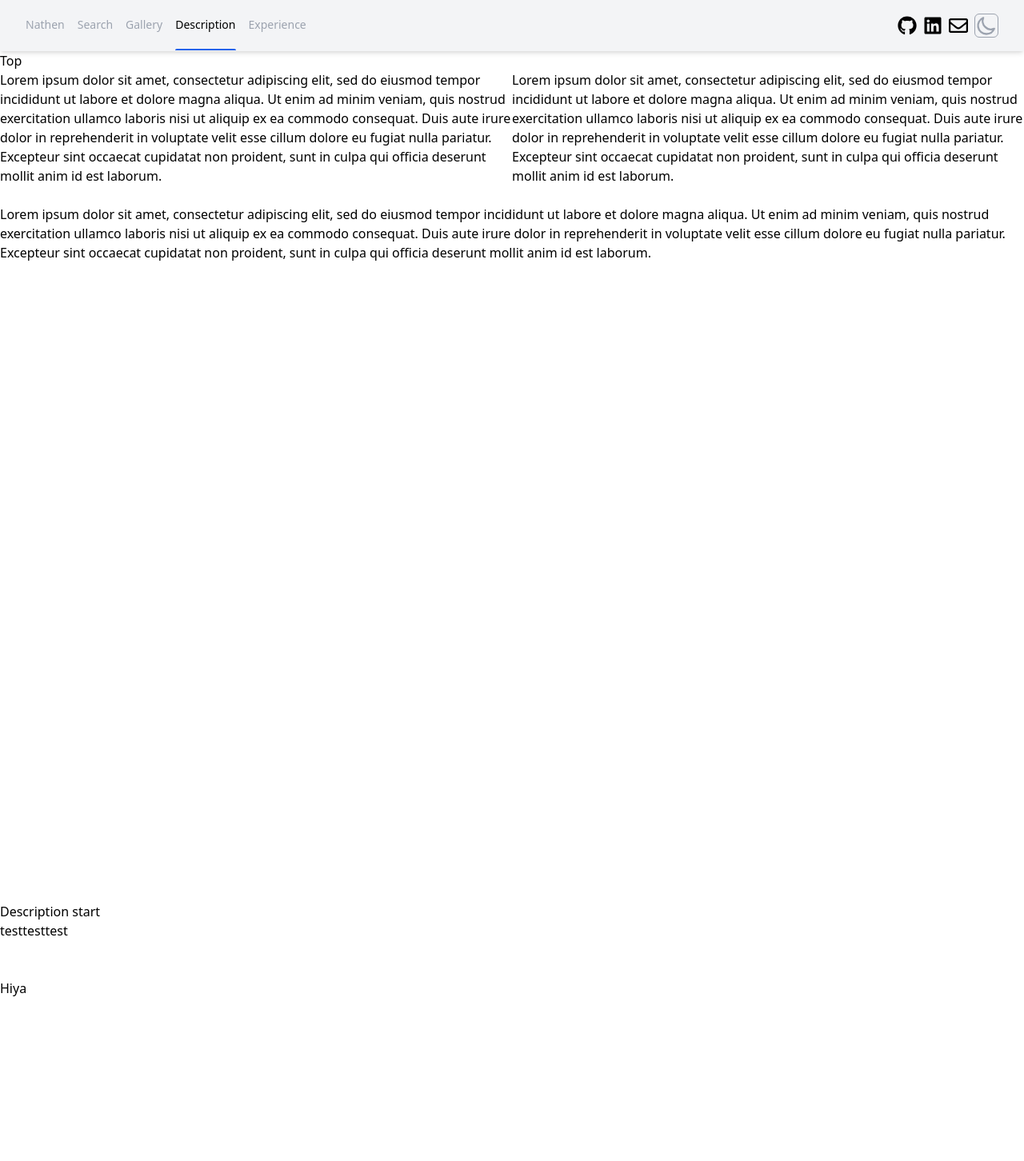
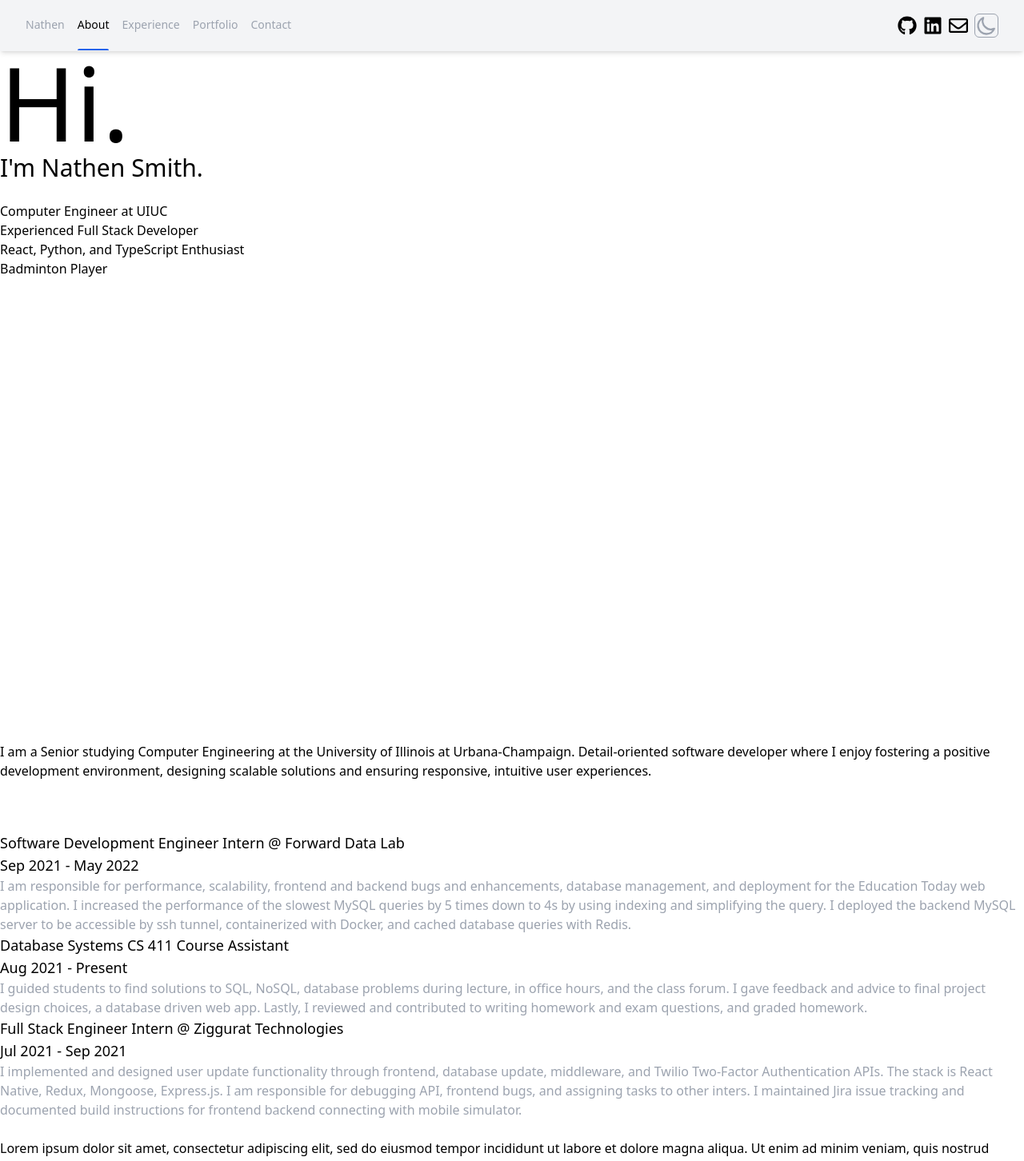
Before and after one commit to Nathen-Smith/react-tutorial, a React (Create React App) app in the folder web/: page / in a window 1280 px wide. Shown: the top 1452 px of the page at 80% size. Before the commit the page ends 1248 px from the top, so only its background shows below. Built offline with nearby package versions, Linux system fonts and the light colour scheme.

Commit message:
may want to refactor to a package for nav progress

```diff
--- a/web/src/App.jsx
+++ b/web/src/App.jsx
@@ -4,27 +4,21 @@ import { Disclosure } from "@headlessui/react";
 import { MenuIcon, XIcon, SunIcon, MoonIcon } from "@heroicons/react/outline";
 import { FontAwesomeIcon } from "@fortawesome/react-fontawesome";
 import Content from "./Content";
-import { navIconLinks } from "./constants";
+import { pageSections, navIconLinks, mobileLeftItems } from "./constants";
 
 function classNames(...classes) {
   return classes.filter(Boolean).join(" ");
 }
 
 const App = () => {
-  const [navLinks, setNavLinks] = useState([
-    { name: "Nathen", to: "#", active: true },
-    { name: "Search", to: "#search", active: false },
-    { name: "Gallery", to: "#gallery", active: false },
-    { name: "Description", to: "#description", active: false },
-    { name: "Experience", to: "#experience", active: false },
-  ]);
+  const [navLinks, setNavLinks] = useState(pageSections);
 
-  const updateFieldChanged = useCallback(
+  const setPageSectionTrue = useCallback(
     (index) => {
       let newArr = [...navLinks]; // copying the old array
       newArr[index].active = true; // setting element at this index true
       newArr.forEach((_, idx) => {
-        idx !== index && (newArr[idx].active = false);
+        idx !== index && (newArr[idx].active = false); // set everything else false
       });
 
       setNavLinks(newArr);
@@ -36,28 +30,53 @@ const App = () => {
     window.onscroll = () => {
       let navLinksLen = navLinks.length;
       for (let i = 1; i < navLinksLen; i++) {
+        let elementDistanceFromTopOfViewHeight = document
+          .getElementById(navLinks[i].to.slice(1))
+          ?.getBoundingClientRect().top;
         if (
-          document
-            .getElementById(navLinks[i].to.slice(1))
-            ?.getBoundingClientRect().top < window.innerHeight
+          elementDistanceFromTopOfViewHeight < window.innerHeight &&
+          elementDistanceFromTopOfViewHeight +
+            parseInt(
+              window
+                .getComputedStyle(
+                  document.getElementById(navLinks[i].to.slice(1))
+                )
+                .getPropertyValue("height")
+                .slice(0, -2) //remove px
+            ) >
+            0
         ) {
-          updateFieldChanged(i);
+          // basically react intersection observer can solve this too
+
+          setPageSectionTrue(i);
           return;
         }
-        updateFieldChanged(0);
+        setPageSectionTrue(0);
       }
     };
-  }, [navLinks, updateFieldChanged]);
+  }, [navLinks, setPageSectionTrue]);
+
+  function setBodyStyle(theme) {
+    if (theme === "dark") {
+      document.body.style.backgroundColor = "#27272a";
+      return;
+    }
+    document.body.style.backgroundColor = "white";
+    return;
+  }
 
   useEffect(() => {
+    // initialization on reload
     if (
       localStorage.theme === "dark" ||
       (!("theme" in localStorage) &&
         window.matchMedia("(prefers-color-scheme: dark)").matches)
     ) {
       document.documentElement.classList.add("dark");
+      setBodyStyle("dark");
     } else {
       document.documentElement.classList.remove("dark");
+      setBodyStyle("light");
     }
   }, []);
 
@@ -66,13 +85,16 @@ const App = () => {
       case "light":
         localStorage.theme = "light";
         document.documentElement.classList.remove("dark");
+        setBodyStyle("light");
         return "light";
       case "dark":
         localStorage.theme = "dark";
         document.documentElement.classList.add("dark");
+        setBodyStyle("dark");
         return "dark";
       default:
         localStorage.removeItem("theme");
+        setBodyStyle("dark");
         return "dark";
     }
   }
@@ -111,7 +133,7 @@ const App = () => {
                           </a>
 
                           <div
-                            className={`NavActiveBar ${
+                            className={`${
                               item.active ? "opacity-100" : "opacity-0"
                             } relative h-0.5 bg-blue-600 dark:bg-indigo-300 -top-0.5 rounded-t-3xl transition-opacity ease-in-out`}
                           ></div>
@@ -120,6 +142,24 @@ const App = () => {
                     </div>
                   </div>
                 </div>
+                <div
+                  className={
+                    "text-black dark:text-white left-0 absolute pl-2 block sm:hidden h-16 text-sm font-medium text-center flex justify-center items-center transition-colors ease-in-out"
+                  }
+                >
+                  {mobileLeftItems.map((item) => {
+                    return (
+                      <a
+                        key={item.name}
+                        href={item.to}
+                        className="h-16 flex items-center"
+                      >
+                        <span className={item.className}>{item.name}</span>
+                      </a>
+                    );
+                  })}
+                </div>
+
                 <div className="absolute inset-y-0 right-0 flex items-center justify-center pr-2 sm:static sm:inset-auto sm:ml-6 sm:pr-0">
                   <div className="ml-3 relative text-sm font-small flex flex-row justify-center items-center space-x-2">
                     {navIconLinks
@@ -195,7 +235,7 @@ const App = () => {
                     // => if in desktop view or is supposed to be visible in mobile view
                     // else show in dropdown
                     return (
-                      <a href={item.link} key={item.link} className="pr-2">
+                      <a href={item.link} key={item.link} className="pr-3">
                         <FontAwesomeIcon
                           icon={item.icon}
                           style={{ height: "24px", width: "24px" }}
--- a/web/src/Content.jsx
+++ b/web/src/Content.jsx
@@ -1,8 +1,53 @@
+import { experience } from "./constants";
+
 const Content = () => {
   return (
     <div className="max-w-7xl mx-auto">
-      <div id="">Top</div>
-      <div className="grid grid-cols-1 sm:grid-cols-2">
+      <div className="h-screen">
+        <p className="text-9xl dark:text-white">Hi.</p>
+        <p className="text-3xl dark:text-white">I'm Nathen Smith.</p>
+        <br />
+        <p className="">Computer Engineer at UIUC</p>
+        <p className="">Experienced Full Stack Developer</p>
+        <p className="">React, Python, and TypeScript Enthusiast</p>
+        <p className="">Badminton Player</p>
+        <br />
+
+        <a href="#about" className="btn btn-light btn-sm sm:hidden">
+          <span style={{ fontWeight: 600 }}>MORE ABOUT ME</span>
+        </a>
+      </div>
+
+      <div id="about" className="pt-16">
+        I am a Senior studying Computer Engineering at the University of
+        Illinois at Urbana-Champaign. Detail-oriented software developer where I
+        enjoy fostering a positive development environment, designing scalable
+        solutions and ensuring responsive, intuitive user experiences.
+      </div>
+
+      <div id="experience" className="pt-16">
+        {experience.map(({ title, date, description }) => {
+          // if (type === "lg") {
+          //   return (
+          //     <div className="flow-root pb-2 mx-1" key={title}>
+          //       <p className="float-left text-gray-200 text-xl">{title}</p>
+          //       <p className="float-right text-gray-300 text-xl">{date}</p>
+          //       <br />
+          //       <p className="float-right text-gray-400 text-lg">{description}</p>
+          //     </div>
+          //   );
+          // }
+          return (
+            <div className="flow-root" key={title}>
+              <p className="text-lg">{title}</p>
+              <p className="text-lg">{date}</p>
+              <p className="float-right text-gray-400">{description}</p>
+            </div>
+          );
+        })}
+      </div>
+
+      {/* <div className="grid grid-cols-1 sm:grid-cols-2">
         <div>
           Lorem ipsum dolor sit amet, consectetur adipiscing elit, sed do
           eiusmod tempor incididunt ut labore et dolore magna aliqua. Ut enim ad
@@ -21,7 +66,7 @@ const Content = () => {
           pariatur. Excepteur sint occaecat cupidatat non proident, sunt in
           culpa qui officia deserunt mollit anim id est laborum.
         </div>
-      </div>
+      </div> */}
       <br />
       <div>
         Lorem ipsum dolor sit amet, consectetur adipiscing elit, sed do eiusmod
--- a/web/src/constants/index.js
+++ b/web/src/constants/index.js
@@ -1,5 +1,13 @@
 import { faGithub, faLinkedin } from "@fortawesome/free-brands-svg-icons";
 import { faEnvelope } from "@fortawesome/free-regular-svg-icons";
+
+export const pageSections = [
+  { name: "Nathen", to: "#", active: true },
+  { name: "About", to: "#about", active: false },
+  { name: "Experience", to: "#experience", active: false },
+  { name: "Portfolio", to: "#portfolio", active: false },
+  { name: "Contact", to: "#contact", active: false },
+];
 
 export const navIconLinks = [
   {
@@ -18,3 +26,28 @@ export const navIconLinks = [
     mobileInvisible: true,
   },
 ];
+
+export const mobileLeftItems = [
+  { name: "Nathen Smith", to: "#", className: "font-bold" },
+];
+
+export const experience = [
+  {
+    title: "Software Development Engineer Intern @ Forward Data Lab",
+    date: "Sep 2021 - May 2022",
+    description:
+      "I am responsible for performance, scalability, frontend and backend bugs and enhancements, database management, and deployment for the Education Today web application. I increased the performance of the slowest MySQL queries by 5 times down to 4s by using indexing and simplifying the query. I deployed the backend MySQL server to be accessible by ssh tunnel, containerized with Docker, and cached database queries with Redis.",
+  },
+  {
+    title: "Database Systems CS 411 Course Assistant",
+    date: "Aug 2021 - Present",
+    description:
+      "I guided students to find solutions to SQL, NoSQL, database problems during lecture, in office hours, and the class forum. I gave feedback and advice to final project design choices, a database driven web app. Lastly, I reviewed and contributed to writing homework and exam questions, and graded homework.",
+  },
+  {
+    title: "Full Stack Engineer Intern @ Ziggurat Technologies",
+    date: "Jul 2021 - Sep 2021",
+    description:
+      "I implemented and designed user update functionality through frontend, database update, middleware, and Twilio Two-Factor Authentication APIs. The stack is React Native, Redux, Mongoose, Express.js. I am responsible for debugging API, frontend bugs, and assigning tasks to other inters. I maintained Jira issue tracking and documented build instructions for frontend backend connecting with mobile simulator.",
+  },
+];
```
